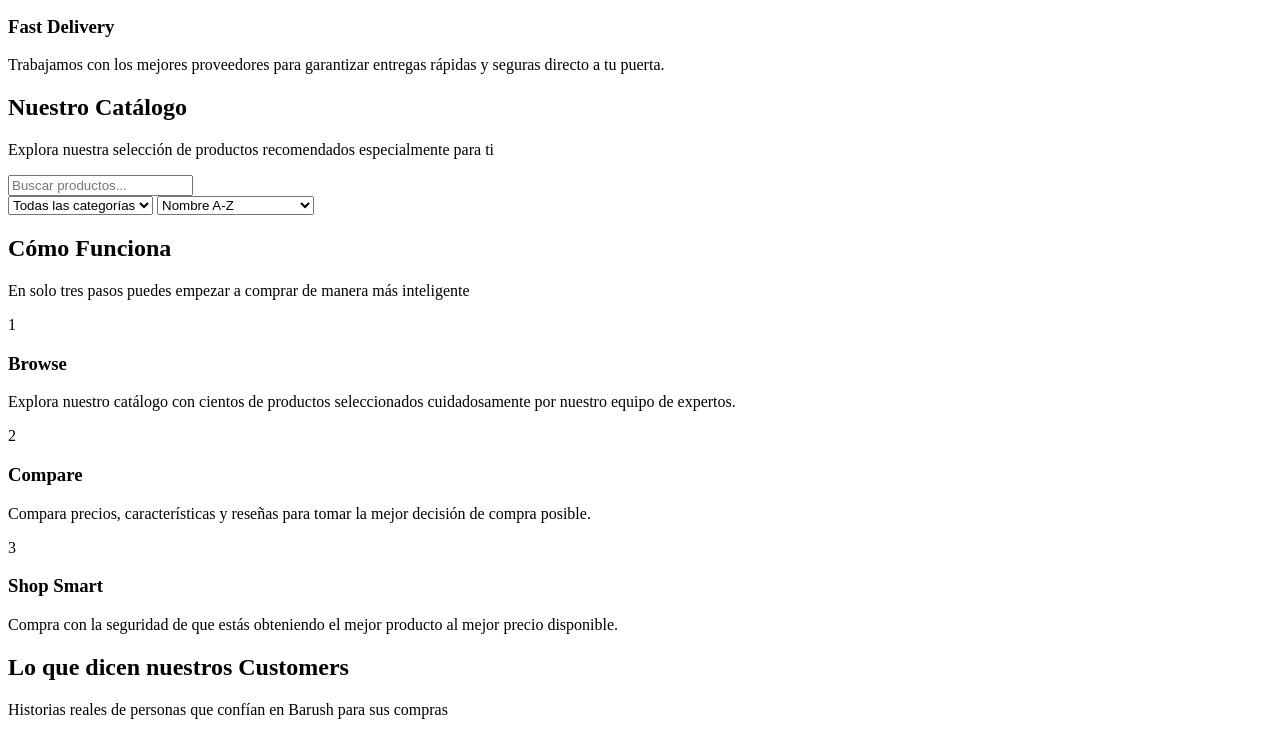
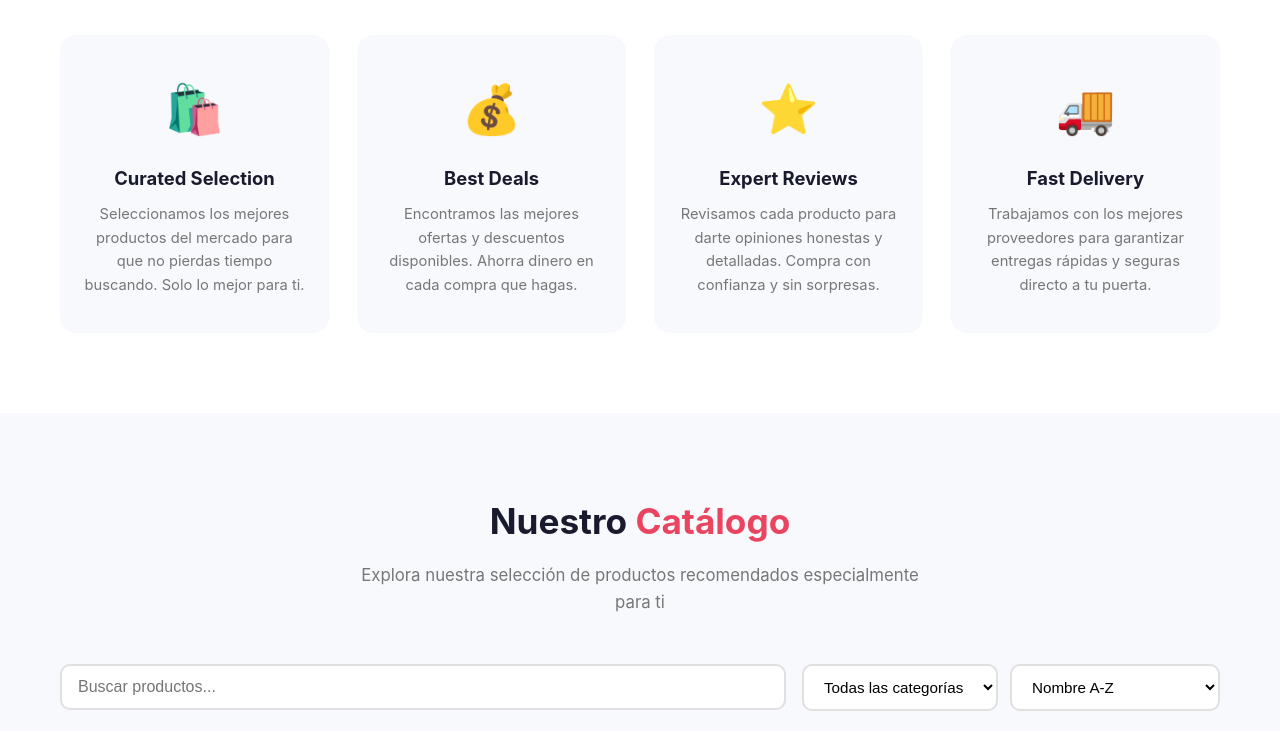
Before and after one commit to AntonioTRT/barush_backuo, a website: page docs/index.html in a window 1280 px wide. Shown: the part 747-1478 px from the top of the page. Drawn offline with Linux system fonts and the light colour scheme; the site is published under a folder, as on GitHub Pages, so addresses that start at the root find nothing.

Commit message:
Rutas relativas para recursos en index.html

```diff
--- a/docs/index.html
+++ b/docs/index.html
@@ -4,7 +4,7 @@
   <meta charset="UTF-8">
   <meta name="viewport" content="width=device-width, initial-scale=1.0">
   <title>Barush - Tu Personal Shop Assistant</title>
-  <link rel="stylesheet" href="/css/styles.css">
+  <link rel="stylesheet" href="css/styles.css">
 </head>
 <body>
   <!-- ===== HEADER / NAVEGACION ===== -->
@@ -270,7 +270,7 @@
     </div>
   </footer>
 
-  <script src="/js/products.js"></script>
-  <script src="/js/app.js"></script>
+  <script src="js/products.js"></script>
+  <script src="js/app.js"></script>
 </body>
 </html>
```
